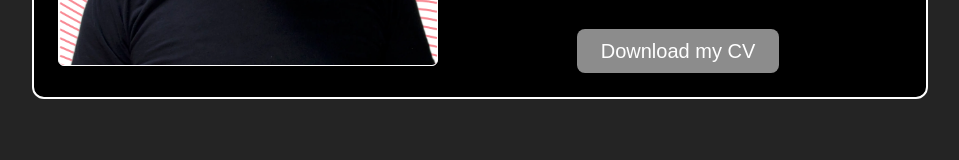
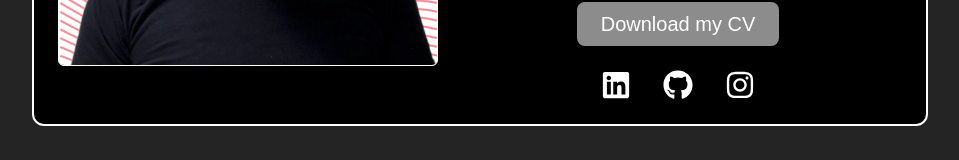
Before and after one commit to abakins/abakins.github.io, a React (Vite) app: page /#/ in a window 1280 px wide. Shown: the part 534-694 px from the top of the page, without its empty margins (160-1119 px from the left). Built offline with nearby package versions, Linux system fonts and the light colour scheme.

Commit message:
Adding socials

```diff
--- a/src/pages/Home.jsx
+++ b/src/pages/Home.jsx
@@ -1,6 +1,8 @@
 import {useState} from 'react';
 import {useNavigate } from 'react-router-dom';
-import { FaArrowDown } from "react-icons/fa";
+
+import { FaArrowDown,FaGithub,FaInstagram,FaLinkedin  } from "react-icons/fa";
+
 import Silk from '../blocks/Backgrounds/Silk/Silk'
 import ClickSpark from '../blocks/Animations/ClickSpark/ClickSpark'
 import TextType from '../blocks/TextAnimations/TextType/TextType'
@@ -80,7 +82,6 @@ export default function Home() {
                               cursorBlinkDuration={0.5}
                               onSentenceComplete
                             />
-                            {/* Hi, I'm Alex Akins</h1> */}
                             </h1>
                         <p className="text-justify text-lg md:text-xl"> I'm a planetary scientist and engineer based in Atlanta, GA.
                             I work as a researcher at the
@@ -113,6 +114,12 @@ export default function Home() {
                             <p className='text-lg md:text-xl'>Download my CV
                             </p>
                         </a>
+
+                        <div className='flex flex-row gap-8 mt-4 '>
+                        <a href="https://www.linkedin.com/in/alexbakins/"><FaLinkedin size={30} color="white"/></a>
+                        <a href="https://github.com/abakins/"><FaGithub size={30} color="white"/></a>
+                        <a href="https://www.instagram.com/assumingalex/"><FaInstagram size={30} color="white"/></a>
+                        </div>
                     </div>
 
                 </div>
```
